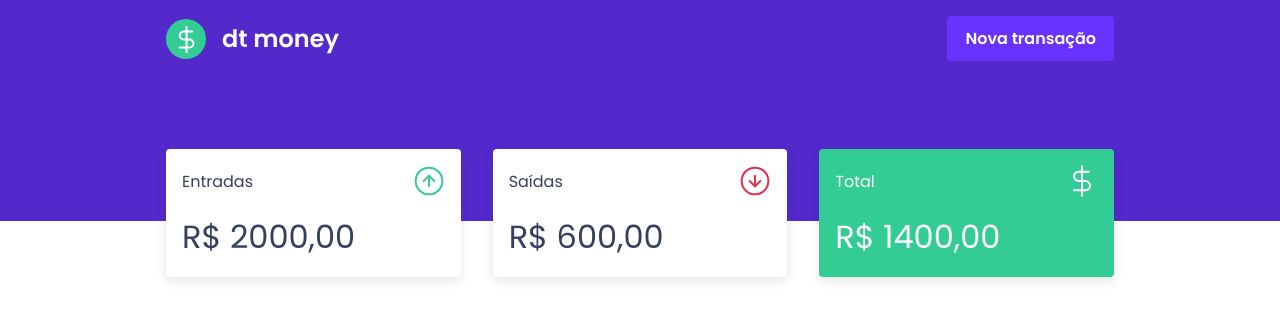
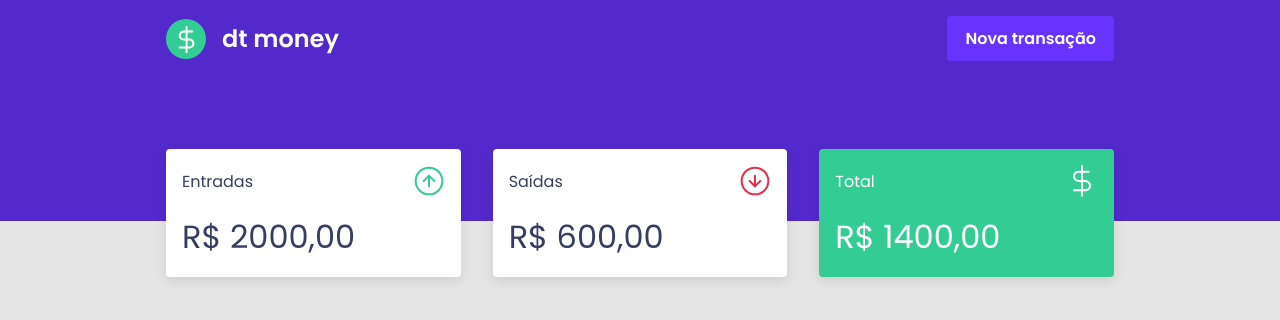
Before and after one commit to italoholanda/React__dt-money, a React (Create React App) app: page / in a window 1280 px wide. Shown: the top 320 px of the page. Built offline with nearby package versions, Linux system fonts and the light colour scheme.

Commit message:
fixed background and font colors

```diff
--- a/src/styles/global.ts
+++ b/src/styles/global.ts
@@ -26,12 +26,8 @@ export const GlobalStyle = createGlobalStyle`
 		box-sizing: border-box;
 	}
 
-	p {
-		color: var(---text-body);
-	}
-
 	body {
-		background: var(---background);
+		background: var(--background);
 		-webkit-font-smoothing: antialiased;
 	}
 
@@ -41,7 +37,6 @@ export const GlobalStyle = createGlobalStyle`
 	}
 
 	h1, h2, h3, h4, h5, h6, strong {
-		color: var(---text-title);
 		font-weight: 600;
 	}
 
```
